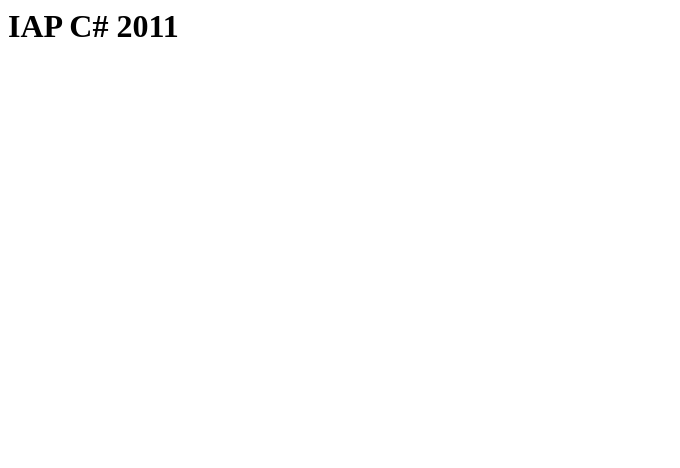
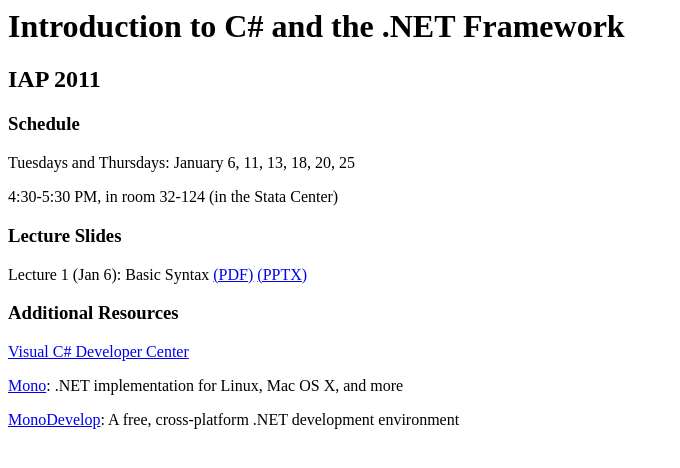
Before and after one commit to iap-csharp/iap-csharp.github.com, a plain HTML site: page index.html in a window 1280 px wide. Shown: the whole page, without its empty margins (0-680 px from the left). Drawn offline with Linux system fonts and the light colour scheme.

Commit message:
linked to lecture slides

```diff
--- a/index.html
+++ b/index.html
@@ -1,5 +1,15 @@
 <html>
 <body>
-<h1>IAP C# 2011</h1>
+<h1>Introduction to C# and the .NET Framework</h1>
+<h2>IAP 2011</h2>
+<h3>Schedule</h3>
+<p>Tuesdays and Thursdays: January 6, 11, 13, 18, 20, 25</p>
+<p>4:30-5:30 PM, in room 32-124 (in the Stata Center)</p>
+<h3>Lecture Slides</h3>
+<p>Lecture 1 (Jan 6): Basic Syntax <a href="IAP-CSharp-Lecture-1.pdf">(PDF)</a> <a href="IAP-CSharp-Lecture-1.pptx">(PPTX)</a></p>
+<h3>Additional Resources</h3>
+<p><a href="http://msdn.microsoft.com/en-us/vcsharp">Visual C# Developer Center</a></p>
+<p><a href="http://www.mono-project.com">Mono</a>: .NET implementation for Linux, Mac OS X, and more</p>
+<p><a href="http://monodevelop.com/">MonoDevelop</a>: A free, cross-platform .NET development environment</p>
 </body>
 </html>
```
